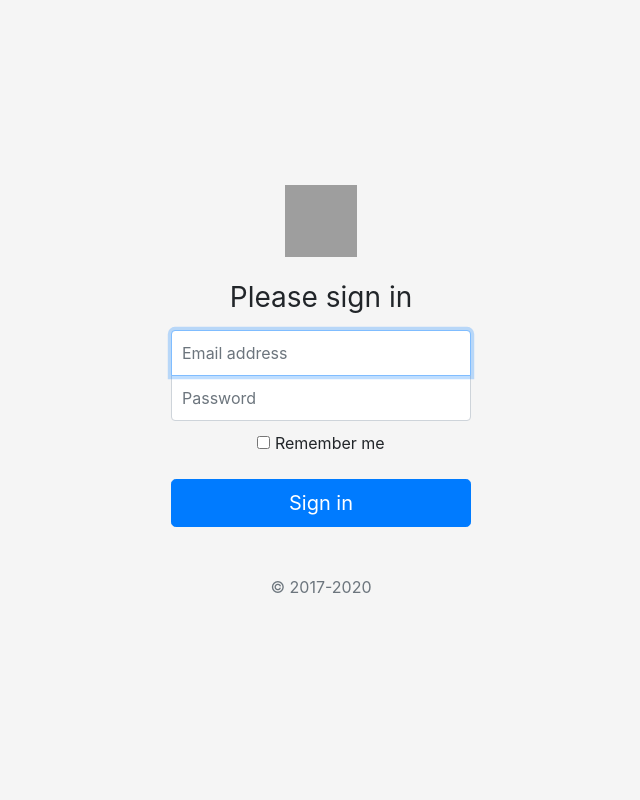
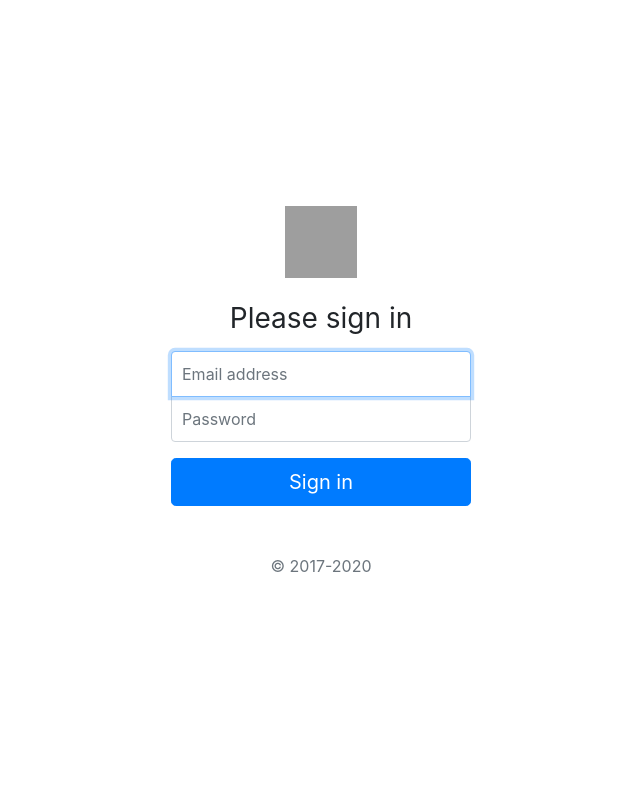
Before and after one commit to Srltas/3-1-OpenSource_Project, a Django app: template django_project/templates/login.html in a window 1280 px wide. Shown: the whole page, without its empty margins (319-959 px from the left). Run offline with Django 3.2, Linux system fonts and the light colour scheme; the template is opened without the code that fills it, so the values that code supplies are empty; some libraries are stand-ins or nearby versions; grey boxes are pictures that could not be loaded.

Commit message:
html 파일 수정

```diff
--- a/django_project/templates/css/login_css.css
+++ b/django_project/templates/css/login_css.css
@@ -10,7 +10,7 @@ body {
   align-items: center;
   padding-top: 40px;
   padding-bottom: 40px;
-  background-color: #f5f5f5;
+  background-color: #ffffff;
 }
 
 .form-signin {
--- a/django_project/templates/login.html
+++ b/django_project/templates/login.html
@@ -22,9 +22,6 @@
         <label for="inputPassword" class="sr-only">Password</label>
         <input type="password" id="inputPassword" class="form-control" placeholder="Password" required>
         <div class="checkbox mb-3">
-          <label>
-            <input type="checkbox" value="remember-me"> Remember me
-          </label>
         </div>
         <button class="btn btn-lg btn-primary btn-block" type="submit">Sign in</button>
         <p class="mt-5 mb-3 text-muted">&copy; 2017-2020</p>
```
Also changed, not shown: django_project/templates/index.html (+7 -2 lines).
